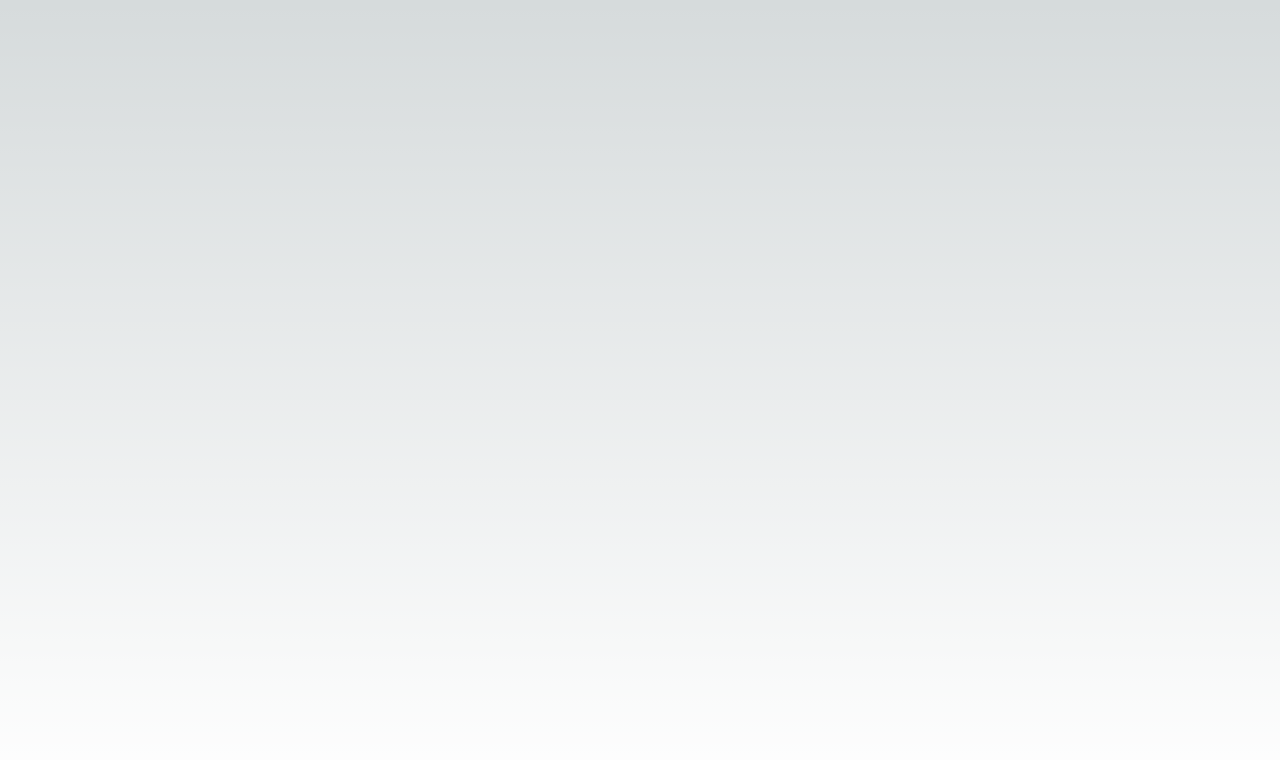
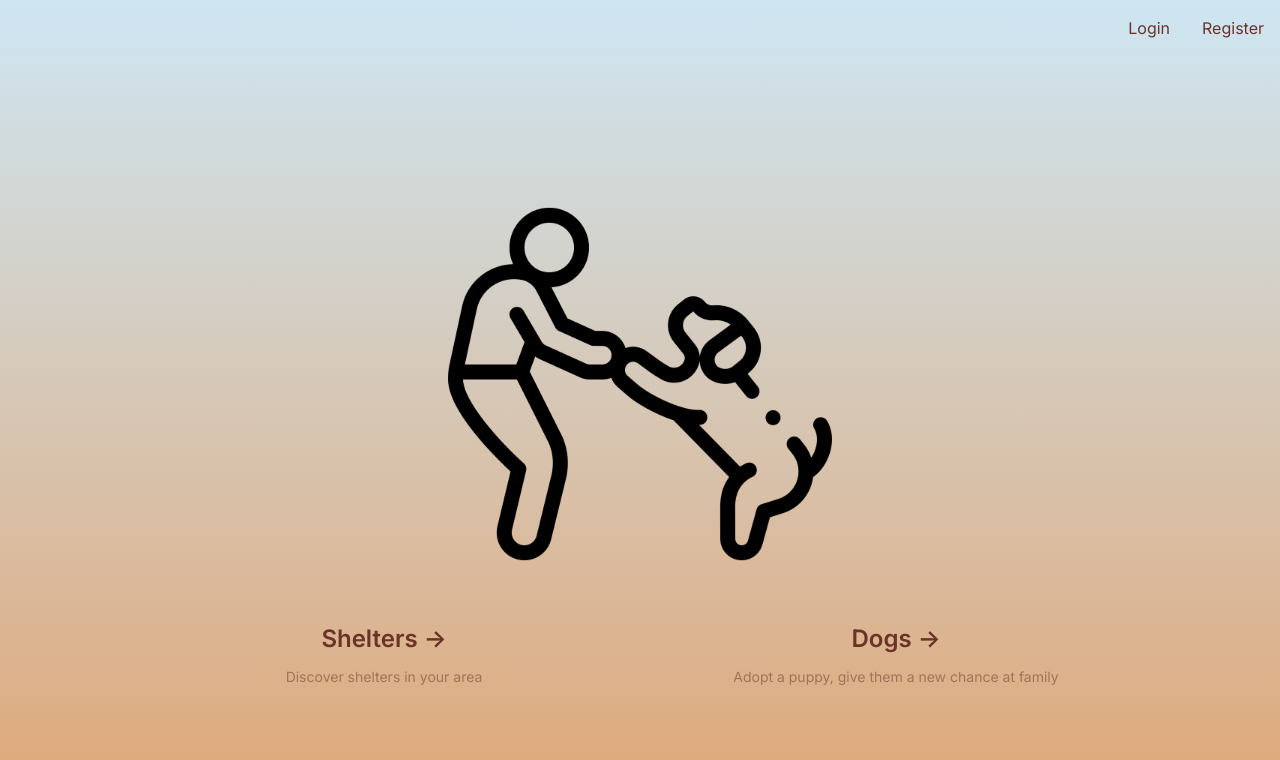
Before and after one commit to OxygenOnline/dog_shelter, a Next.js app in the folder frontend/: page / in a window 1280 px wide. Shown: the top 760 px of the page. Built offline with nearby package versions, Linux system fonts and the light colour scheme.

Commit message:
homepage created

```diff
--- /dev/null
+++ b/frontend/app/components/Navbar.tsx
@@ -0,0 +1,20 @@
+import Link from 'next/link';
+
+const Navbar: React.FC = () => {
+    return (
+        <nav>
+            <div className='navbarContent'>
+                <ul className='flex'>
+                    <li className='p-4'>
+                        <Link href='/login'>Login</Link>
+                    </li>
+                    <li className='p-4'>
+                        <Link href='/register'>Register</Link>
+                    </li>
+                </ul>
+            </div>
+        </nav>
+    );
+};
+
+export default Navbar;
--- a/frontend/app/globals.css
+++ b/frontend/app/globals.css
@@ -3,16 +3,16 @@
 @tailwind utilities;
 
 :root {
-  --foreground-rgb: 0, 0, 0;
-  --background-start-rgb: 214, 219, 220;
-  --background-end-rgb: 255, 255, 255;
+  --foreground-rgb: 108, 52, 40;
+  --background-start-rgb: 206, 230, 243;
+  --background-end-rgb: 223, 168, 120;
 }
 
 @media (prefers-color-scheme: dark) {
   :root {
-    --foreground-rgb: 255, 255, 255;
-    --background-start-rgb: 0, 0, 0;
-    --background-end-rgb: 0, 0, 0;
+    --foreground-rgb: 206, 230, 243;
+    --background-start-rgb: 186, 112, 79;
+    --background-end-rgb: 108, 52, 40;
   }
 }
 
@@ -25,3 +25,30 @@ body {
     )
     rgb(var(--background-start-rgb));
 }
+
+nav {
+  position: fixed;
+  top: 0;
+  right: 0;
+  width: 100%;
+  z-index: 10;
+}
+
+.navbarContent {
+  display: flex;
+  justify-content: flex-end;
+  align-items: flex-end;
+}
+
+.mainContainer {
+  display: flex;
+  flex-direction: column;
+  align-items: center;
+  justify-content: space-between;
+}
+
+.imageContainer {
+  position: relative;
+  display: flex;
+  place-items: center;
+}
--- a/frontend/app/page.tsx
+++ b/frontend/app/page.tsx
@@ -1,6 +1,58 @@
+import Image from 'next/image'
+import Navbar from './components/Navbar';
+
 export default function Home() {
   return (
-    <main className="flex min-h-screen flex-col items-center justify-between p-24">
+    <main className="mainContainer min-h-screen p-24">
+
+      <Navbar />
+
+      <div className="imageContainer pt-24">
+        <Image
+          className="relative hover:dark:drop-shadow-[0_0_0.3rem_#ffffff70] dark:invert"
+          src="/dog_with_owner.png"
+          alt="Dog and Owner"
+          width={384}
+          height={256}
+          priority
+          // image source: https://www.flaticon.com
+        />
+      </div>
+
+      <div className="mb-32 grid text-center lg:max-w-5xl lg:w-full lg:mb-0 lg:grid-cols-2 lg:text-center">
+        <a
+          href="/shelters"
+          className="group rounded-lg border border-transparent px-5 py-4 transition-colors hover:border-yellow-300 hover:bg-yellow-100 hover:dark:border-orange-700 hover:dark:bg-orange-800/30"
+          target="_self"
+        >
+          <h2 className={`mb-3 text-2xl font-semibold`}>
+            Shelters{' '}
+            <span className="inline-block transition-transform group-hover:translate-x-1 motion-reduce:transform-none">
+              -&gt;
+            </span>
+          </h2>
+          <p className={`m-0 text-sm opacity-50`}>
+            Discover shelters in your area
+          </p>
+        </a>
+
+        <a
+          href="/dogs"
+          className="group rounded-lg border border-transparent px-5 py-4 transition-colors hover:border-yellow-300 hover:bg-yellow-100 hover:dark:border-orange-700 hover:dark:bg-orange-800/30"
+          target="_self"
+        >
+          <h2 className={`mb-3 text-2xl font-semibold`}>
+            Dogs{' '}
+            <span className="inline-block transition-transform group-hover:translate-x-1 motion-reduce:transform-none">
+              -&gt;
+            </span>
+          </h2>
+          <p className={`m-0 text-sm opacity-50`}>
+            Adopt a puppy, give them a new chance at family
+          </p>
+        </a>
+
+      </div>
     </main>
   )
 }
```
Also changed, not shown: frontend/public/dog_with_owner.png (added), 1 other file (tests, documents, lock files or other folders).
